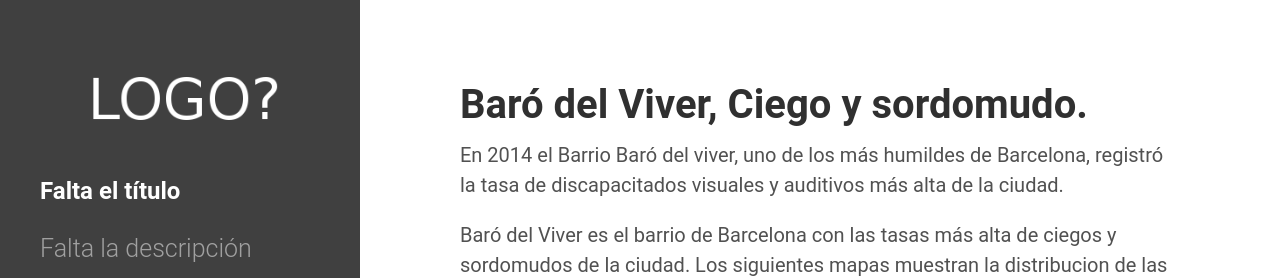
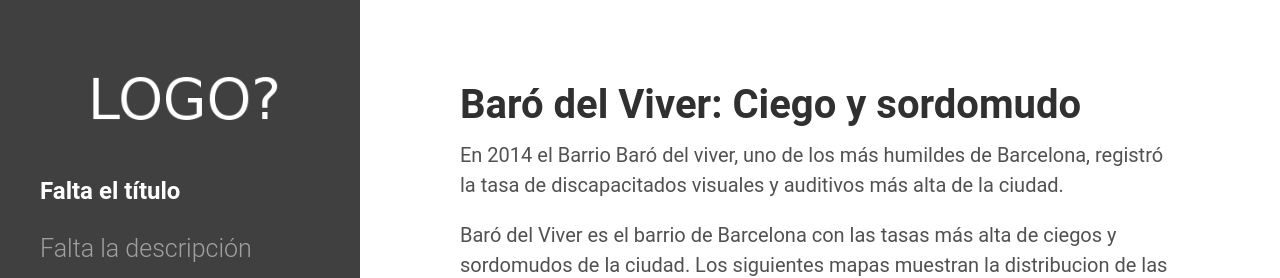
Before and after one commit to mper-bcn-ny/2017-metro, a Jekyll site: the page built from _posts/2017-02-12-seccion9.md, in a window 1280 px wide and 900 px high. Shown: the top 278 px of the window. Built offline with Jekyll 4.4.1, drawn with Linux system fonts in a browser that asks for light colours.

```diff
--- a/_posts/2017-02-12-seccion9.md
+++ b/_posts/2017-02-12-seccion9.md
@@ -1,6 +1,6 @@
 ---
 layout: post
-title: Baró del Viver, Ciego y sordomudo.
+title: "Baró del Viver: Ciego y sordomudo"
 navigation: Sec.9
 ---
 
```
